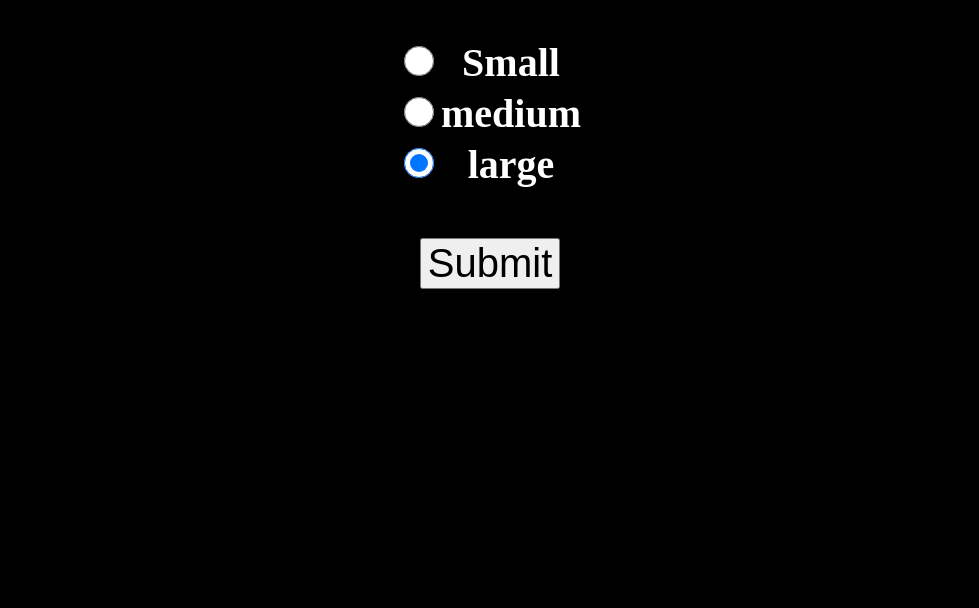
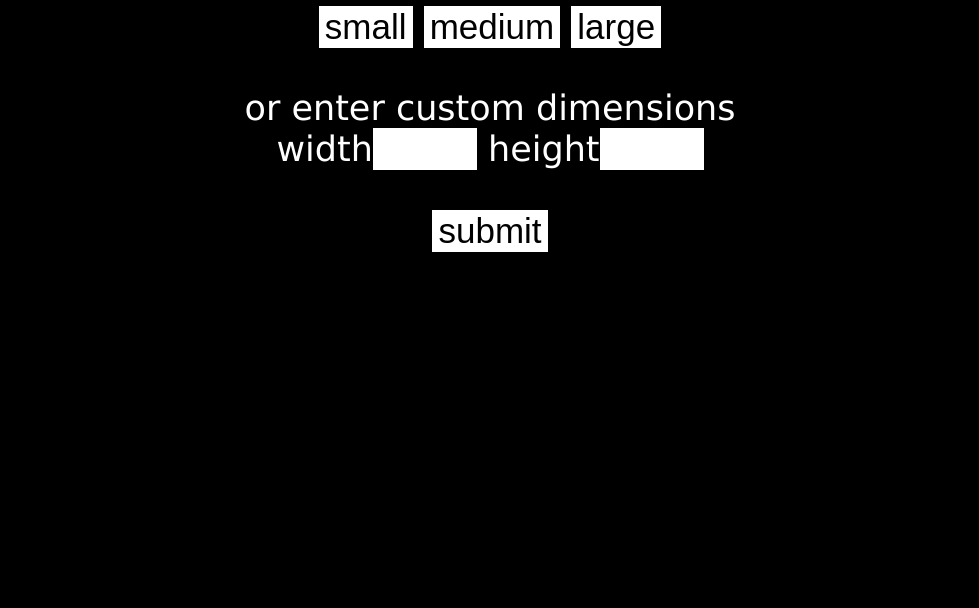
Before and after one commit to tgavin1997/capstone_TTM_technologies, a plain HTML site: page templates/index.html in a window 1280 px wide. Shown: the part 192-800 px from the top of the page, without its empty margins (150-1129 px from the left). Drawn offline with Linux system fonts and the light colour scheme.

Commit message:
added inputs for giving custom dimensions
You can now enter the width and height of the panel or choose a
predefined size. I need to implement some error handling for if
the fields are left blank and no size is selected

```diff
--- a/templates/index.html
+++ b/templates/index.html
@@ -4,40 +4,95 @@
   <head>
     <style>
       body {
-        font-size: 40px;
+        font-family: Verdana, sans-serif;
+        font-size: 35px;
         background-color: black;
         text-align: center;
         color: white;
-      }
-      .button {
-        font-size: 40px;
-        text-align: center;
       }
       input[type=radio] {
         border: 0px;
         width: 30px;
         height: 30px;
       }
+      .button {
+        font-size: 35px;
+        border: none;
+        background-color: white;
+        color: black:
+      }
+      .selected {
+        font-size: 35px;
+        border: 2px solid white;
+        background-color: black;
+        color: white;
+      }
+      .textForm {
+        width: 100px;
+        font-size: 35px;
+        border: none;
+        background-color: white;
+        color: black:
+      }
     </style>
   </head>
   <body>
-    <form action="/submit">
       Number of probe points
-      <input type="text" class='button' name="points" value=20><br>
+      <input type="text" class='textForm' id='numPoints' name="points" value=20><br>
       <h2>Panel Size</h2>
-      <table align="center">
-        <tr>
-          <th><input type="radio" name="size" value="0" checked></th> <th>Small</th>
-        </tr>
-        <tr>
-          <th><input type="radio" name="size" value="1" checked></th> <th>medium</th>
-        </tr>
-        <tr>
-          <th><input type="radio" name="size" value="2" checked></th> <th>large</th>
-        </tr>
-      </table>
-      <br>
-      <input type="submit" class='button' value="Submit">
     </form>
+    <button class='button' id='small' onclick="setSize('small')">small</button>
+    <button class='button' id='medium' onclick="setSize('medium')">medium</button>
+    <button class='button' id='large' onclick="setSize('large')">large</button>
+    <br>
+    <br>
+    or enter custom dimensions
+    <br>
+    width<input type="text" onclick='resetButtons()'class='textForm' id='width'>
+    height<input type="text" onclick='resetButtons()' class='textForm' id='height'><br>
+    <br>
+    <button class='button' onclick="submit()">submit</button>
+    <script>
+      var size = null;
+      var points = 20;
+      function resetButtons(){
+        size = null;
+        document.getElementById('small').className = 'button';
+        document.getElementById('medium').className = 'button';
+        document.getElementById('large').className = 'button';
+      }
+      function resetDimensions(){
+        document.getElementById('width').value = null;
+        document.getElementById('height').value = null;
+      }
+      function setSize(panelSize){
+        resetButtons();
+        resetDimensions();
+        document.getElementById(panelSize).className = 'selected';
+        if(panelSize === 'small')
+          size = 0;
+        if(panelSize === 'medium')
+          size = 1;
+        if(panelSize === 'large')
+          size = 2;
+      }
+      function submit(){
+          var xhttp = new XMLHttpRequest();
+          xhttp.onreadystatechange = function() {
+              if(this.readyState == 4 && this.status == 200){
+              }
+          };
+          points = document.getElementById('numPoints').value;
+          let width = document.getElementById('width').value;
+          let height = document.getElementById('height').value;
+          if(width > 0 && height > 0){
+            resetButtons();
+            xhttp.open("GET", "/submit?points=" + points + '&width=' + width + '&height=' + height, true);
+          }
+          else
+            xhttp.open("GET", "/submit?points=" + points + '&size=' + size, true);
+          xhttp.send();
+      }
+    </script>
   </body>
 </html>
```
